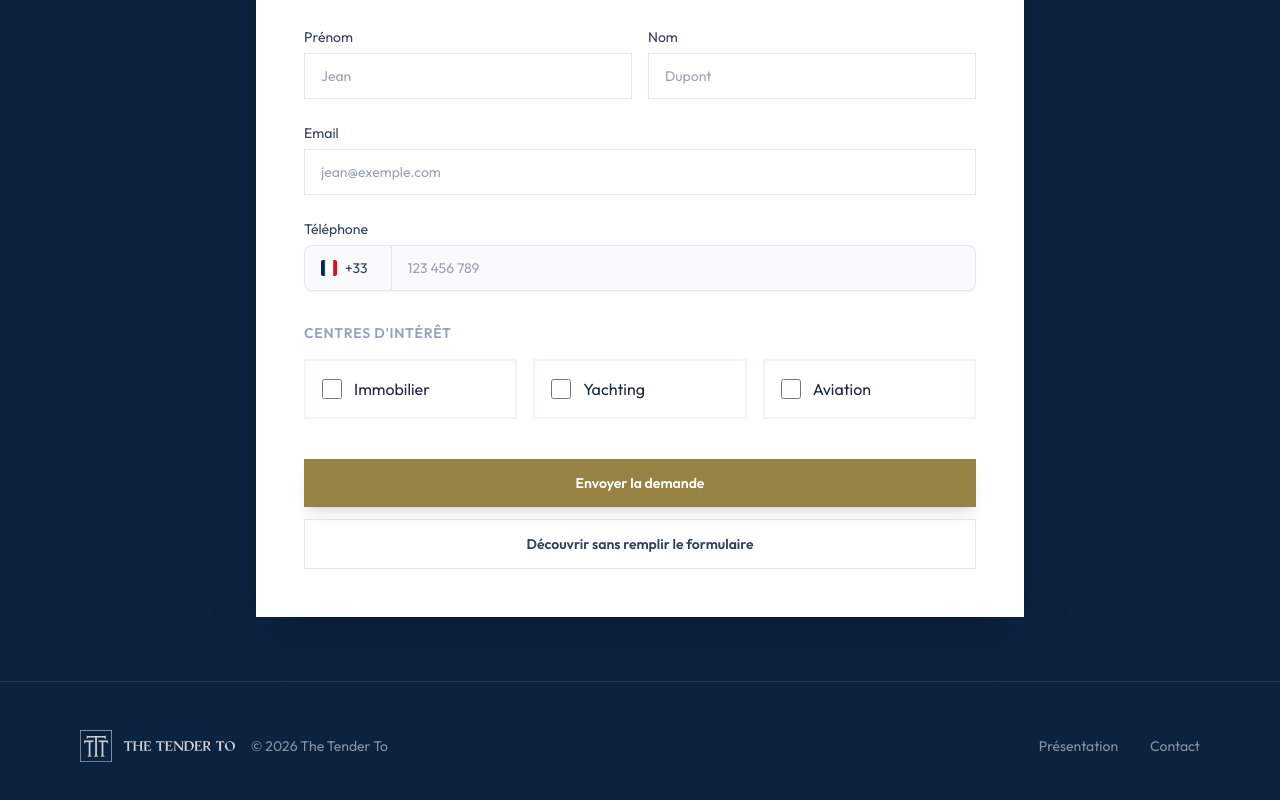
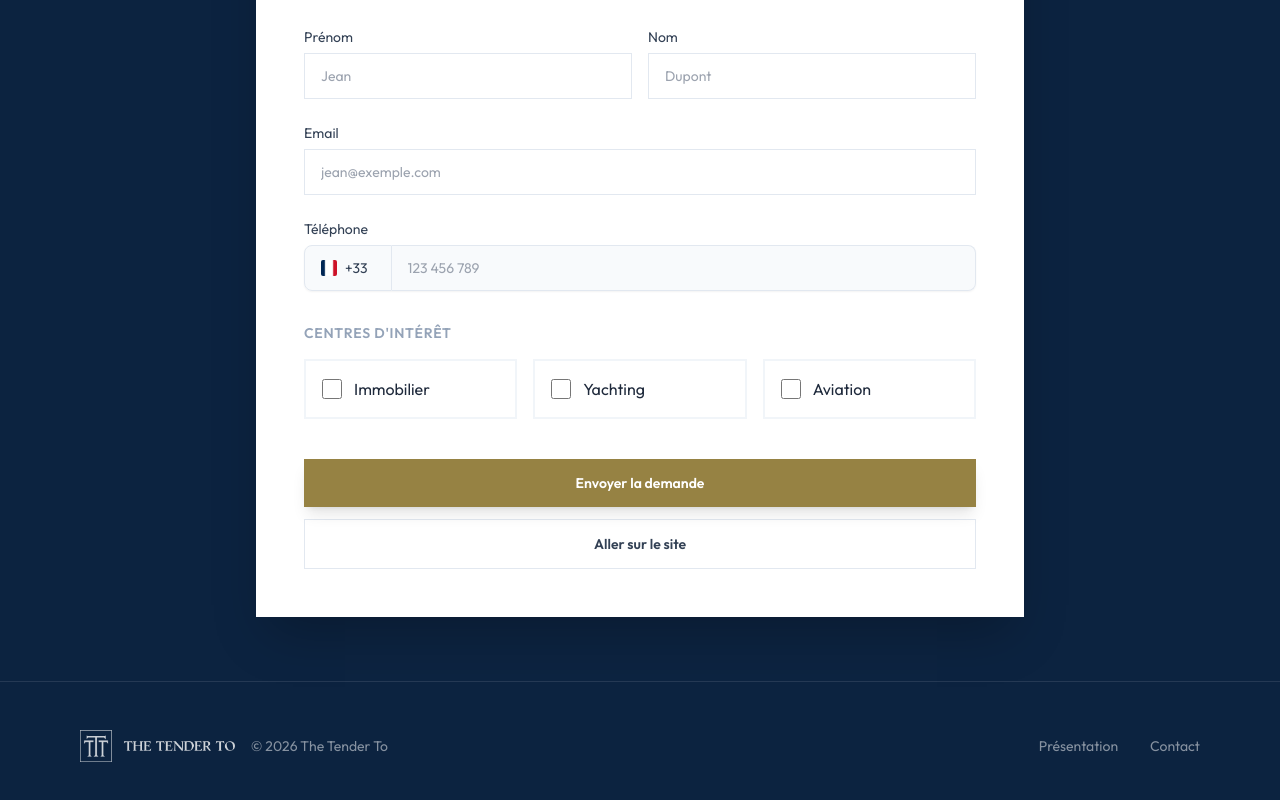
Before and after one commit to itotchiya/TTT-UI-Design, a Vue app: page / in a window 1280 px wide. Shown: the part 3841-4641 px from the top of the page. Built offline with nearby package versions, Linux system fonts and the light colour scheme; a web font is replaced by a local one.

Commit message:
version 0.08

```diff
--- a/src/components/ContactSection.vue
+++ b/src/components/ContactSection.vue
@@ -146,7 +146,7 @@
                 href="https://thetenderto.com/"
                 target="_blank"
               >
-                Découvrir sans remplir le formulaire
+                Aller sur le site
               </a>
             </div>
 
```
